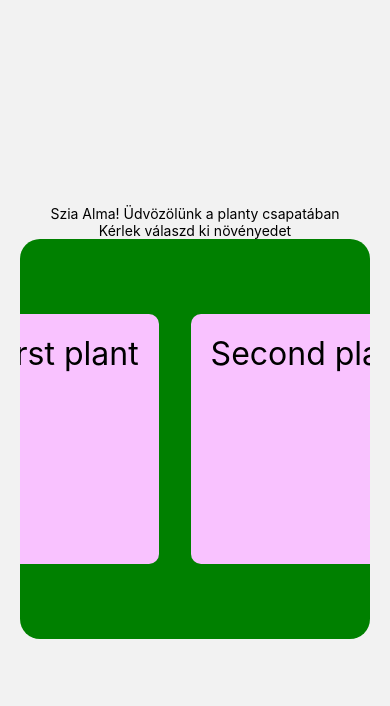
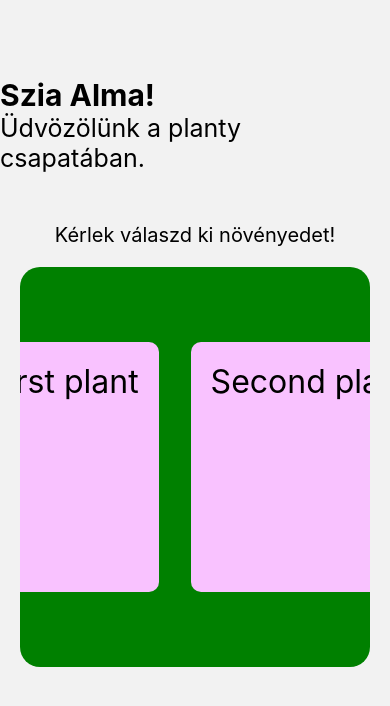
Before and after one commit to Kdorina/mobil_planty_react_native, a React Native app: screen /Temp in a window 390 px wide. Shown: the top 706 px of the page. Built offline with nearby package versions, Linux system fonts and the light colour scheme.

Commit message:
szoveg igazitas

```diff
--- a/screens/TemporaryScreen.js
+++ b/screens/TemporaryScreen.js
@@ -29,8 +29,12 @@ export default function TemporaryScreen() {
   return (
     <SafeAreaView style={{flex:1, justifyContent:'center', alignItems:'center',}}>
         <View style={{justifyContent:'center', alignItems:'center',}}>
-        <Text style={{}}>Szia Alma! Üdvözölünk a planty csapatában</Text>
-        <Text>Kérlek válaszd ki növényedet</Text>
+            <View style={{marginTop:-100}}>
+            <Text style={{fontSize:30,fontWeight:'bold'}}>Szia Alma!</Text>
+            <Text style={{fontSize:25}}>Üdvözölünk a planty csapatában.</Text>
+            </View>
+
+        <Text style={{fontSize:20, marginTop:30, padding:20}}>Kérlek válaszd ki növényedet!</Text>
 
         <View style={{width:350, height:400, justifyContent:'center', alignItems:'center',
         borderRadius:20, backgroundColor:"green", overflow:'hidden'}}>
```
